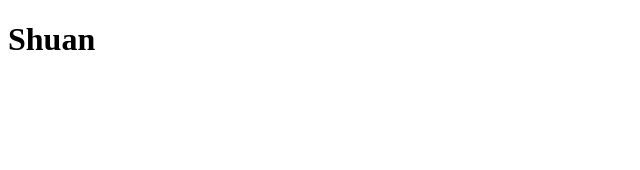
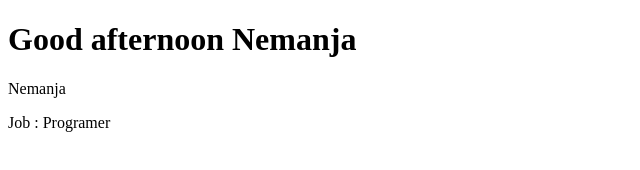
Before and after one commit to Pufke/Vue-JS, a plain HTML site: page Vue-JS-NetNinja/index.html in a window 1280 px wide. Shown: the whole page, without its empty margins (0-640 px from the left). Drawn offline with nearby package versions, Linux system fonts and the light colour scheme.

Commit message:
Data & Methods

```diff
--- a/Vue-JS-NetNinja/app.js
+++ b/Vue-JS-NetNinja/app.js
@@ -1,6 +1,13 @@
 new Vue({
     el: '#vue-app', //# because it is id of div
     data: {
-        name: 'Shuan'
+        name: 'Nemanja',
+        job : 'Programer'
+    },
+    methods: {
+        greet: function(time){
+
+            return 'Good' + ' ' + time + ' ' + this.name;
+        }
     }
 });
--- a/Vue-JS-NetNinja/index.html
+++ b/Vue-JS-NetNinja/index.html
@@ -10,9 +10,11 @@
 </head>
 <body>
     <div id="vue-app">
-        <h1>{{ name }}</h1>
+        <h1>{{ greet('afternoon') }}</h1>
+        <p>{{ name }}</p>
+        <p>Job : {{ job }}</p>
     </div>
 
-    <script src = "app.js"></script>
+    <script src ="app.js"></script>
 </body>
 </html>
```
